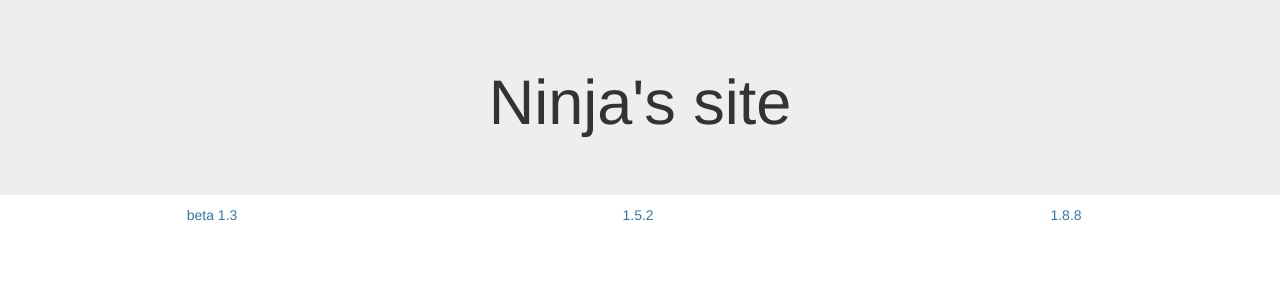
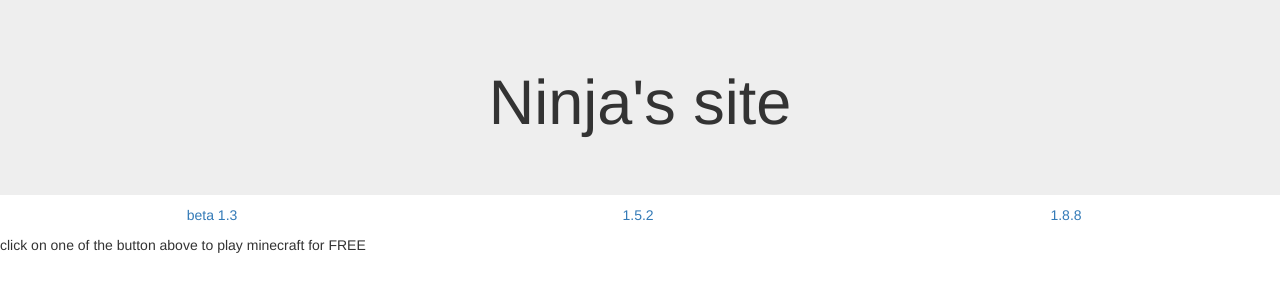
Before and after one commit to thecreatorofgames101/mysite, a plain HTML site: page Index.html in a window 1280 px wide. Drawn offline with nearby package versions, Linux system fonts and the light colour scheme.

Commit message:
Update Index.html

```diff
--- a/Index.html
+++ b/Index.html
@@ -27,6 +27,7 @@
         <li><a href="1.8.8.html">1.8.8</a></li>
       </ul>
 
+  <p> click on one of the button above to play minecraft for FREE </p>
 
 </body>
 </html>
```
